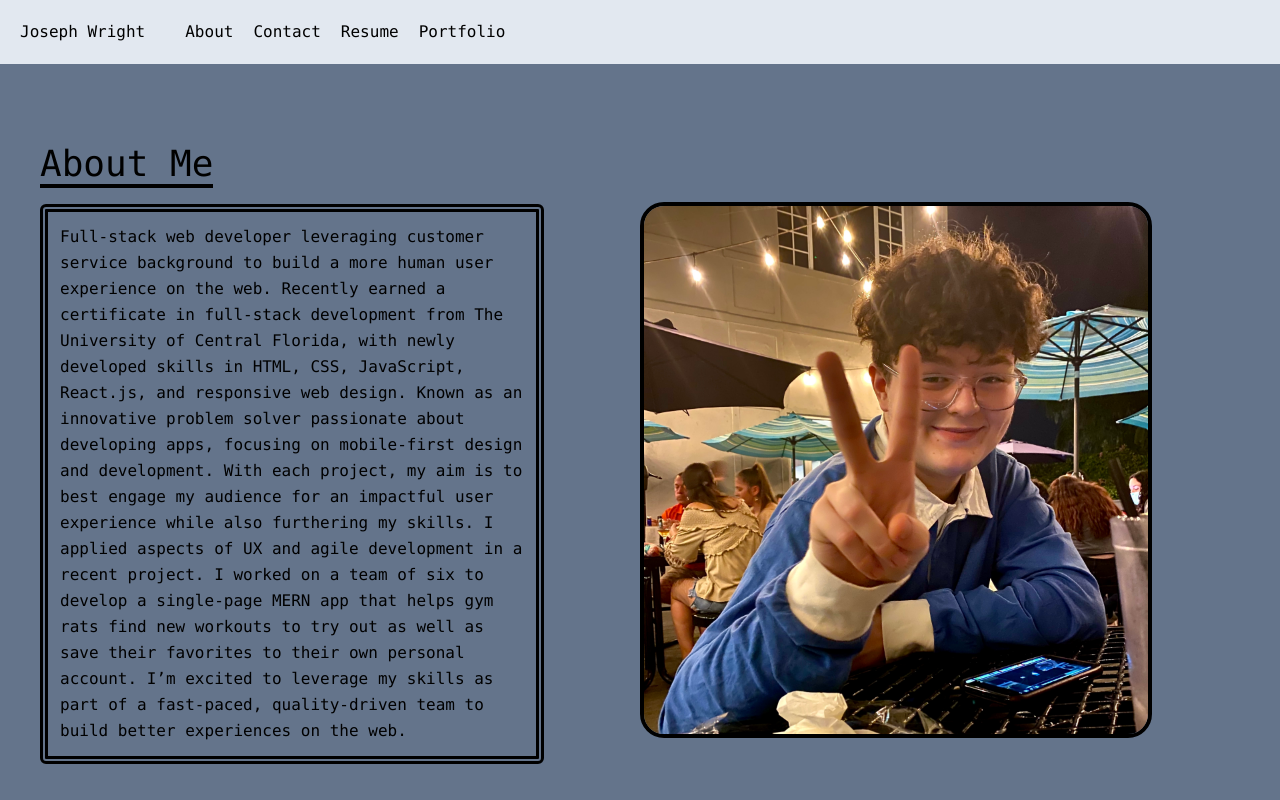
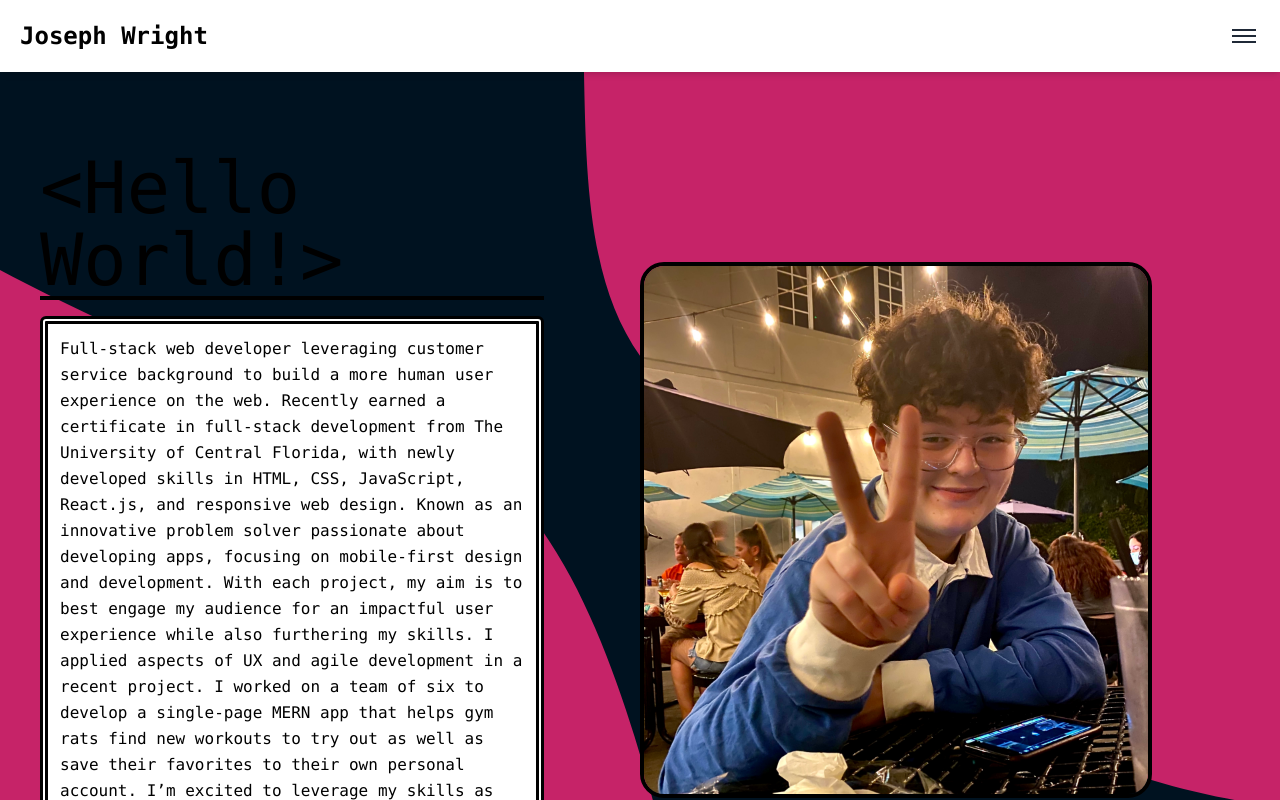
Before and after one commit to JosephW143/Professional-Portfolio-react, a React (Create React App) app: page / in a window 1280 px wide. Shown: the top 800 px of the page. Built offline with nearby package versions, Linux system fonts and the light colour scheme.

Commit message:
started some ideas for new version of portfolio

```diff
--- a/src/App.js
+++ b/src/App.js
@@ -8,7 +8,7 @@ import Portfolio from './components/Portfolio';
 
 export default function App() {
   return (
-  <main className="bg-slate-500 font-mono">
+  <main className="font-mono">
     <Header />
     <About />
     <Portfolio />
--- a/src/components/About.js
+++ b/src/components/About.js
@@ -1,13 +1,21 @@
 import React from "react";
 import me from '../img/joseph.JPG';
+import blob from '../svg/blob.svg';
 
 function About () {
     return (
-        <section id="about">
+        <section id="about"
+            style={{
+                backgroundImage: `url(${blob})`,
+                backgroundSize: 'cover',
+                backgroundPosition: 'center',
+                backgroundAttachment: 'fixed',
+            }}
+        >
             <div className="container flex mx-auto px-10 py-20 md:flex-row flex-col items-center">
                 <div className="md:w-1/2 lg:pr-24 md:pr-16 flex flex-col md:items-start md:text-left mb-16 md:mb-0 items-center text-center">
-                    <h2 className="title-font sm:text-4xl text-3xl mb-4 border-b-4 border-black">About Me</h2>
-                    <p className="leading-relaxed mb-8 border-8 border-double rounded-md border-black p-3">
+                    <h2 className="title-font sm:text-7xl text-3xl mb-4 border-b-4 border-black">&lt;Hello World!&gt;</h2>
+                    <p className="leading-relaxed mb-8 border-8 border-double rounded-md border-black p-3 bg-white">
                     Full-stack web developer leveraging customer service background to build a more human user experience on the web. Recently earned a certificate in full-stack development from The University of Central Florida, with newly developed skills in HTML, CSS, JavaScript, React.js, and responsive web design. Known as an innovative problem solver passionate about developing apps, focusing on mobile-first design and development. With each project, my aim is to best engage my audience for an impactful user experience while also furthering my skills. I applied aspects of UX and agile development in a recent project. I worked on a team of six to develop a single-page MERN app that helps gym rats find new workouts to try out as well as save their favorites to their own personal account. I’m excited to leverage my skills as part of a fast-paced, quality-driven team to build better experiences on the web.
                     </p>
                 </div>
--- a/src/components/Header.js
+++ b/src/components/Header.js
@@ -1,28 +1,40 @@
-import React from "react";
+import React, { useState } from "react";
 
-function Header() {
+export default function Header() {
+    const [isMenuOpen, setIsMenuOpen] = useState(false);
+
+    const toggleMenu = () => {
+        setIsMenuOpen(!isMenuOpen);
+    };
+
     return (
-        <header className="md:sticky bg-slate-200 top-0 z-10">
-            <div className="flex flex-wrap mx-auto items-center container p-5 md:flex-row">
-                <h1 className="title-font font-large mb-4 md:mb-0">Joseph Wright</h1>
+        <header className="md:sticky top-0 z-10 bg-white shadow-md">
+            <div className="flex justify-between items-center container mx-auto p-5">
+                <h1 className="title-font font-bold text-2xl">Joseph Wright</h1>
 
-                <nav className="flex flex-wrap justify-center items-center text-base md:mr-auto md:ml-5 md:pl-5">
-                        <a href='#about' className="mr-5"
-                        >About
-                        </a>
-                        <a href='#contact' className="mr-5"
-                        >Contact
-                        </a>
-                        <a href='https://docs.google.com/document/d/1KXas9Rav2MdlqBUNe08ixiIpp9GIZWw2AUg3Of8DRxM/edit?usp=sharing' className="mr-5"
-                        >Resume
-                        </a>
-                        <a href='#portfolio' className="mr-5"
-                        >Portfolio
-                        </a>
-                </nav>
+                {/* Navigation Button */}
+                <button
+                    onClick={toggleMenu}
+                    className="flex flex-col justify-center items-center w-8 h-8 space-y-1 focus:outline-none"
+                    aria-label="Toggle navigation menu"
+                >
+                    <span className={`block w-6 h-0.5 bg-gray-800 transition-transform duration-300 ${isMenuOpen ? 'rotate-45 translate-y-2' : ''}`}></span>
+                    <span className={`block w-6 h-0.5 bg-gray-800 transition-opacity duration-300 ${isMenuOpen ? 'opacity-0' : ''}`}></span>
+                    <span className={`block w-6 h-0.5 bg-gray-800 transition-transform duration-300 ${isMenuOpen ? '-rotate-45 -translate-y-2' : ''}`}></span>
+                </button>
             </div>
+
+            {/* Navigation Menu */}
+            <nav className={`absolute top-full right-0 w-full md:w-1/4 bg-white shadow-lg transition-all duration-300 ${isMenuOpen ? 'opacity-100 visible' : 'opacity-0 invisible'}`}>
+                <div className="container mx-auto p-5">
+                    <ul className="flex flex-col space-y-4">
+                        <li><a href="#about" className="text-gray-800 hover:text-blue-600 transition-colors duration-300">About</a></li>
+                        <li><a href="#projects" className="text-gray-800 hover:text-blue-600 transition-colors duration-300">Projects</a></li>
+                        <li><a href="#skills" className="text-gray-800 hover:text-blue-600 transition-colors duration-300">Skills</a></li>
+                        <li><a href="#contact" className="text-gray-800 hover:text-blue-600 transition-colors duration-300">Contact</a></li>
+                    </ul>
+                </div>
+            </nav>
         </header>
     );
 }
-
-export default Header;
```
Also changed, not shown: src/svg/blob.svg (added), 1 other file (tests, documents, lock files or other folders).
